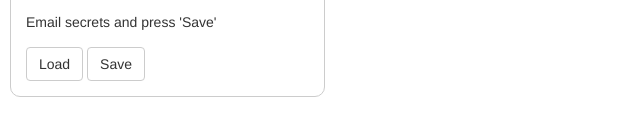
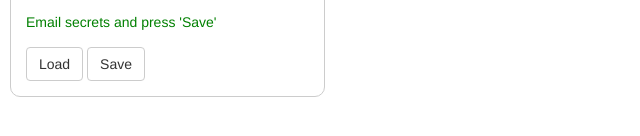
Before and after one commit to MONKEYBONSAI/assignment, a website: page index.html in a window 1280 px wide. Shown: the part 490-626 px from the top of the page, 0-640 px from the left. Drawn offline with Linux system fonts and the light colour scheme.

Commit message:
Added status update on load and green text

```diff
--- a/index.html
+++ b/index.html
@@ -31,7 +31,7 @@
             <textarea id="secrets" class="form-control" rows="13"></textarea>
           </div>
           <div class="form-group">
-            <span id="status">Email secrets and press 'Save'</span>
+            <span id="status" style="color:green">Email secrets and press 'Save'</span>
           </div>
           <div class="form-group">
             <span id="btn-load" class="btn btn-default">Load</span>
--- a/js/behaviours.js
+++ b/js/behaviours.js
@@ -10,6 +10,8 @@ var loadSecrets = function () {
   textArea.val(plainText);
 
   // Update status here.
+  $('#status').text('Loaded Successfully');
+
 };
 
 var saveSecrets = function () {
```
